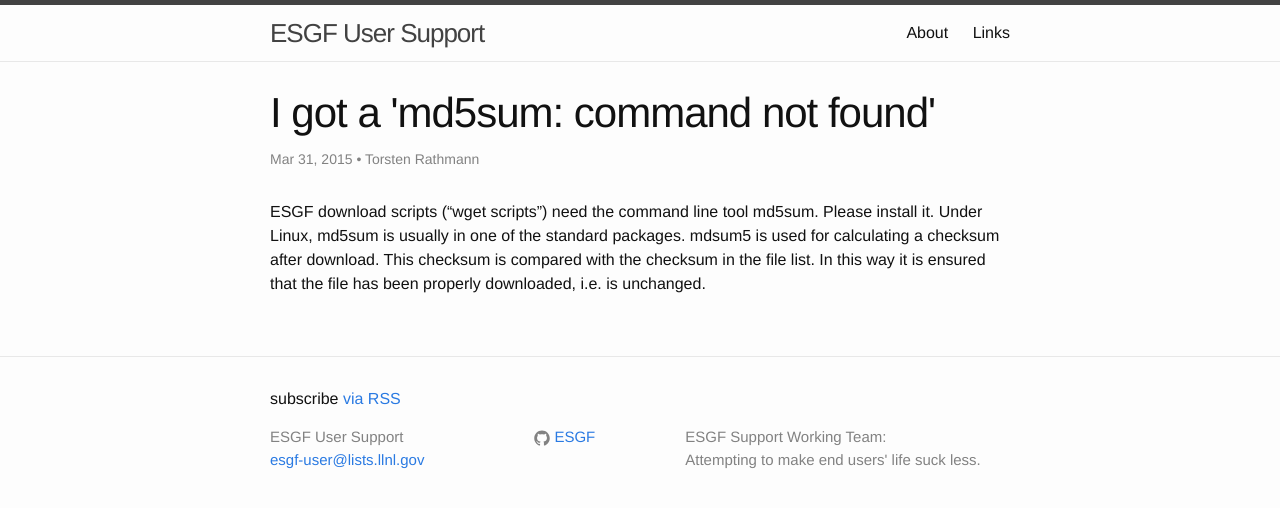
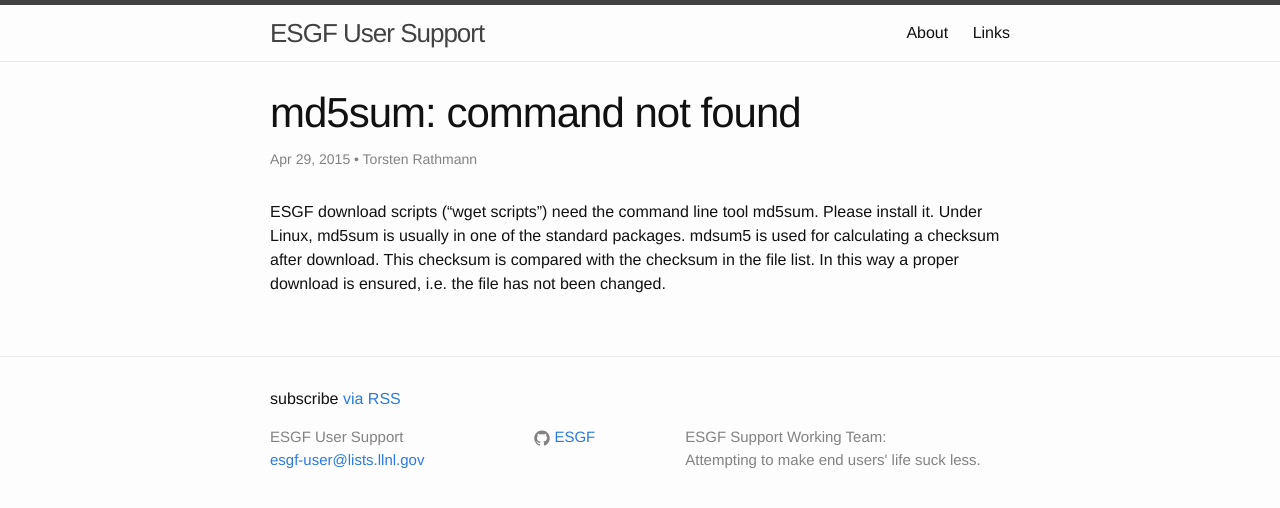
Before and after one commit to ESGF/esgf-swt, a Jekyll site: the page built from _posts/2015-03-31-md5sum-command-not-found.markdown, in a window 1280 px wide. Shown: the top 508 px of the page. Built offline with Jekyll 4.4.1, drawn with Linux system fonts in a browser that asks for light colours.

Commit message:
TR: Minor changes

```diff
--- a/_posts/2015-03-31-md5sum-command-not-found.markdown
+++ b/_posts/2015-03-31-md5sum-command-not-found.markdown
@@ -1,9 +1,9 @@
 ---
 layout: post                     #<-- don't touch
-title:  "I got a 'md5sum: command not found'" #<-- keep the quotes " ... "
+title:  "md5sum: command not found" #<-- keep the quotes " ... "
 categories: download, wget       #<-- No quotes, comma separated tags
-date:   2015-03-31 11:30:00      #<-- current date and time
+date:   2015-04-29 18:50:00      #<-- current date and time
 author: Torsten Rathmann         #<-- Replace with the name
 ---
 
-ESGF download scripts ("wget scripts") need the command line tool md5sum. Please install it. Under Linux, md5sum is usually in one of the standard packages. mdsum5 is used for calculating a checksum after download. This checksum is compared with the checksum in the file list. In this way it is ensured that the file has been properly downloaded, i.e. is unchanged.
+ESGF download scripts ("wget scripts") need the command line tool md5sum. Please install it. Under Linux, md5sum is usually in one of the standard packages. mdsum5 is used for calculating a checksum after download. This checksum is compared with the checksum in the file list. In this way a proper download is ensured, i.e. the file has not been changed.
```
